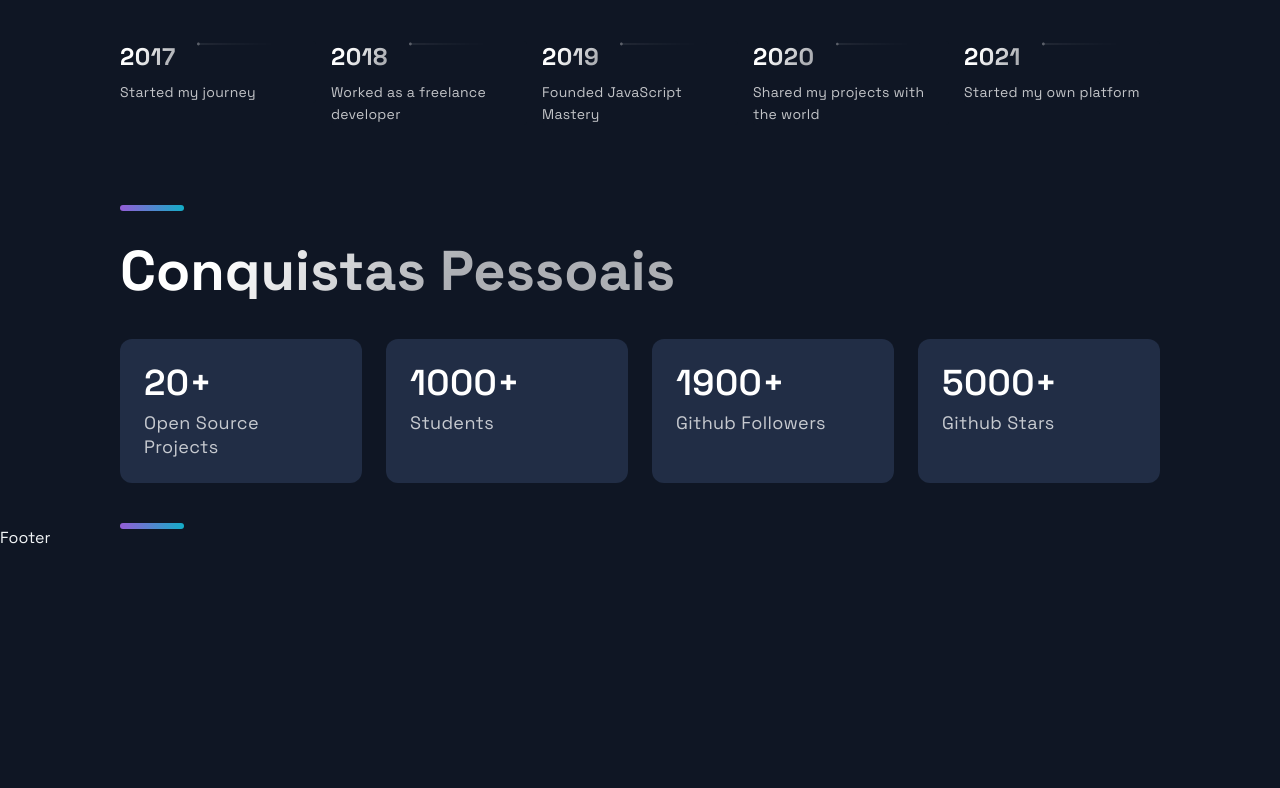
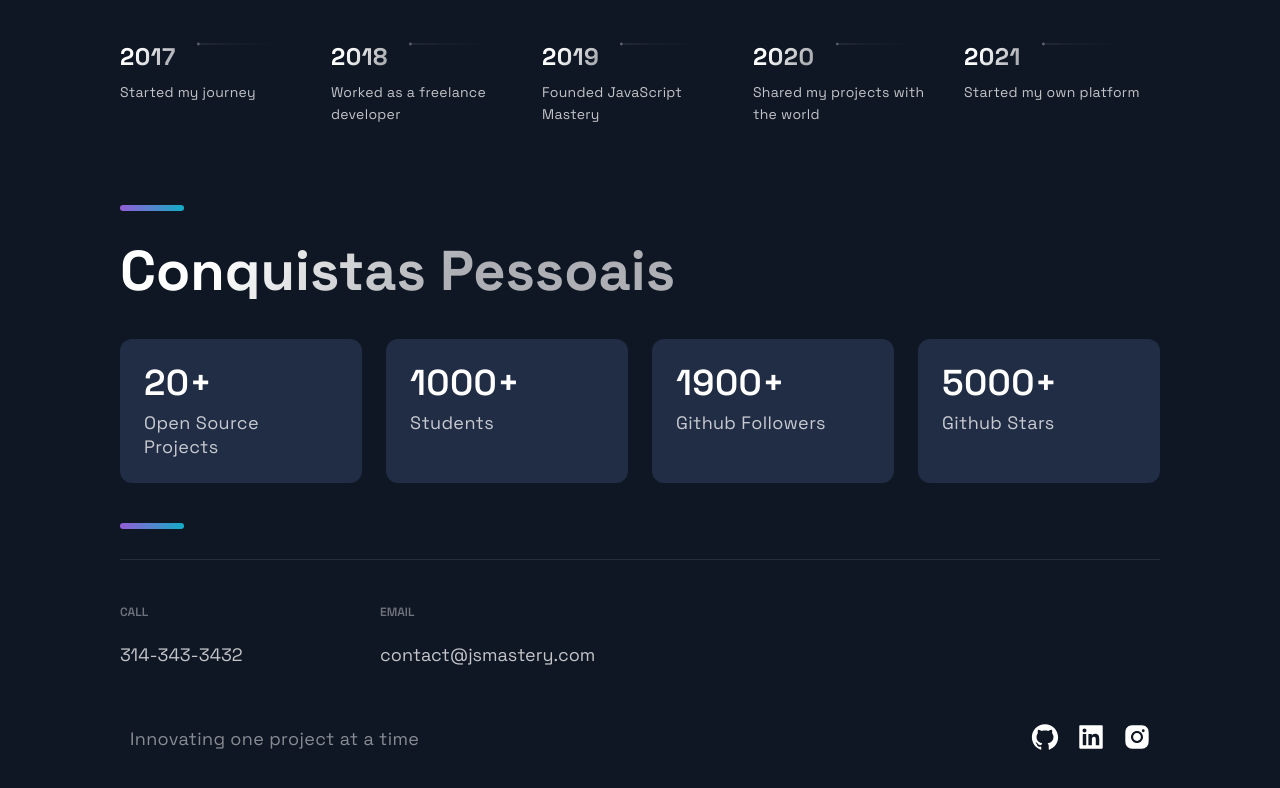
Before and after one commit to kbaths/portfolio_website, a Next.js app: page / in a window 1280 px wide. Shown: the part 2606-3394 px from the top of the page. Before the commit the page ends 3154 px from the top, so only its background shows below. Built offline with nearby package versions, Linux system fonts and the light colour scheme.

Commit message:
Created the footer page

```diff
--- a/src/components/Footer/Footer.js
+++ b/src/components/Footer/Footer.js
@@ -6,9 +6,36 @@
 
 const Footer = () => {
   return (
-    <div>
-      Footer
-    </div>
+    <FooterWrapper>
+      <LinkList>
+        <LinkColumn>
+          <LinkTitle>Call</LinkTitle>
+          <LinkItem href="tel:314-343-3432">314-343-3432</LinkItem>
+        </LinkColumn>
+        <LinkColumn>
+          <LinkTitle>Email</LinkTitle>
+          <LinkItem href="mailto:contact@jsmastery.com">
+            contact@jsmastery.com
+          </LinkItem>
+        </LinkColumn>
+      </LinkList>
+      <SocialIconsContainer>
+        <CompanyContainer>
+          <Slogan>Innovating one project at a time</Slogan>
+        </CompanyContainer>
+        <SocialContainer>
+          <SocialIcons href="https://google.com">
+            <AiFillGithub size="3rem" />
+          </SocialIcons>
+          <SocialIcons href="https://google.com">
+            <AiFillLinkedin size="3rem" />
+          </SocialIcons>
+          <SocialIcons href="https://google.com">
+            <AiFillInstagram size="3rem" />
+          </SocialIcons>
+        </SocialContainer>
+      </SocialIconsContainer>
+    </FooterWrapper>
   );
 };
 
```
